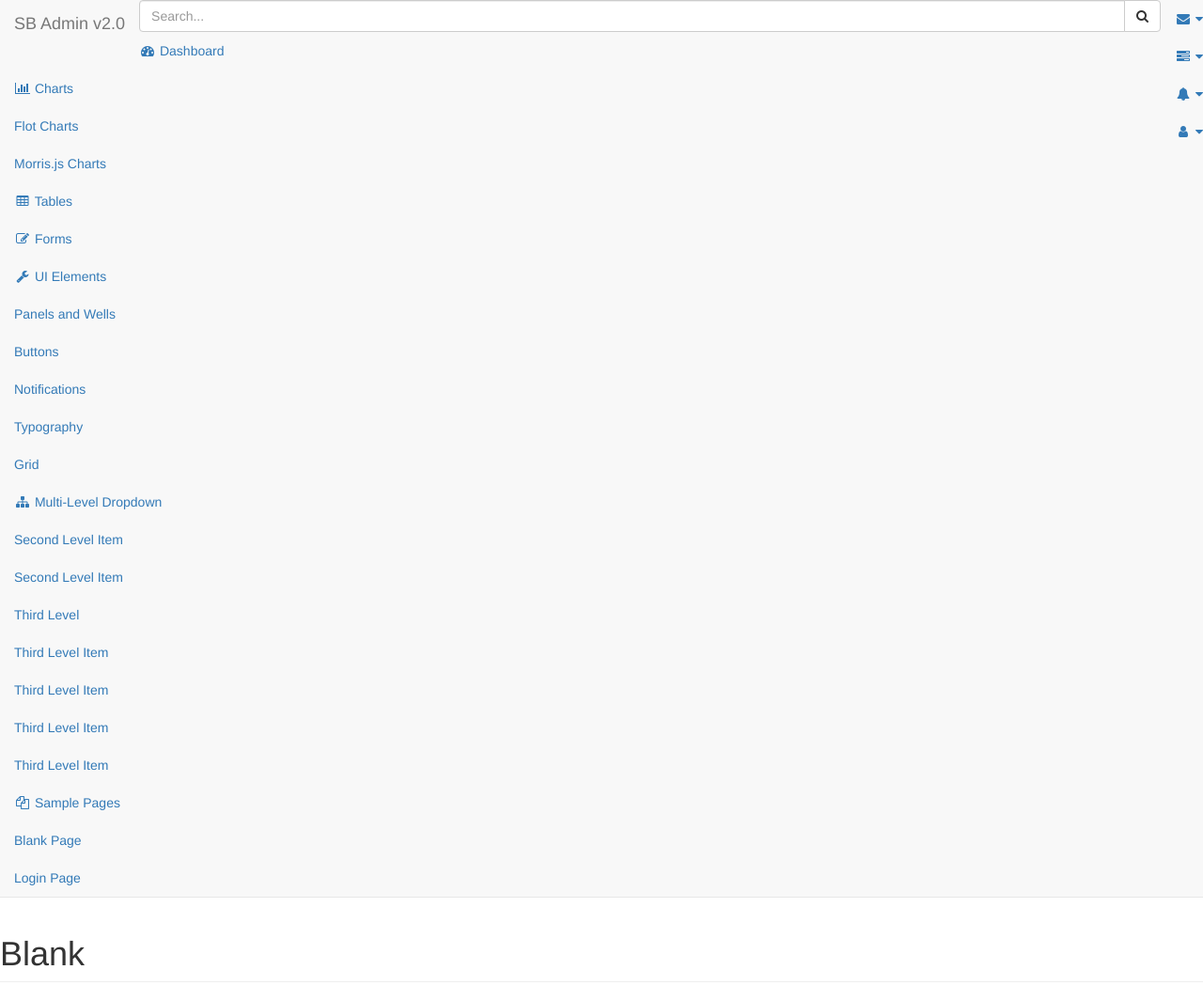
After one commit to sayompoo39/ci, a CodeIgniter app: page /ci/index.php/admin/admin/index in a window 1280 px wide. The commit adds this page. Shown: the whole page at 94% size. Run offline with CodeIgniter, Linux system fonts and the light colour scheme; some libraries are stand-ins or nearby versions.

Commit message:
Add admin view

```diff
--- /dev/null
+++ b/application/controllers/admin/Admin.php
@@ -0,0 +1,15 @@
+<?php
+
+/**
+ * Created by PhpStorm.
+ * User: lab
+ * Date: 27/11/2559
+ * Time: 12:14
+ */
+class Admin extends  CI_Controller
+{
+    public function  index(){
+        $this->load->view('admin/admin_view');
+    }
+
+}
--- a/application/views/admin/admin_view.php
+++ b/application/views/admin/admin_view.php
@@ -12,16 +12,16 @@
     <title>SB Admin 2 - Bootstrap Admin Theme</title>
 
     <!-- Bootstrap Core CSS -->
-    <link href="bower_components/sb-admin-2/css/bootstrap.min.css" rel="stylesheet">
+    <link href="<?php echo base_url('bower_components/sb-admin-2/css/bootstrap.min.css')?>" rel="stylesheet">
 
     <!-- MetisMenu CSS -->
-    <link href="bower_components/sb-admin-2/css/plugins/metisMenu/metisMenu.min.css" rel="stylesheet">
+    <link href="<?php echo base_url('bower_components/sb-admin-2/css/plugins/metisMenu/metisMenu.min.css')?>" rel="stylesheet">
 
     <!-- Custom CSS -->
-    <link href="bower_components/sb-admin-2/css/sb-admin-2.css" rel="stylesheet">
+    <link href="<?php echo base_url('bower_components/sb-admin-2/css/sb-admin-2.css')?>" rel="stylesheet">
 
     <!-- Custom Fonts -->
-    <link href="bower_components/sb-admin-2/font-awesome-4.1.0/css/font-awesome.min.css" rel="stylesheet" type="text/css">
+    <link href="<?php echo base_url('bower_components/sb-admin-2/font-awesome-4.1.0/css/font-awesome.min.css')?>" rel="stylesheet" type="text/css">
 
 </head>
 
@@ -373,16 +373,16 @@
 <!-- /#wrapper -->
 
 <!-- jQuery Version 1.11.0 -->
-<script src="bower_components/sb-admin-2/js/jquery-1.11.0.js"></script>
+<script src="<?php echo base_url('bower_components/sb-admin-2/js/jquery-1.11.0.js')?>"></script>
 
 <!-- Bootstrap Core JavaScript -->
-<script src="bower_components/sb-admin-2/js/bootstrap.min.js"></script>
+<script src="<?php echo base_url('bower_components/sb-admin-2/js/bootstrap.min.js')?>"></script>
 
 <!-- Metis Menu Plugin JavaScript -->
-<script src="bower_components/sb-admin-2/js/plugins/metisMenu/metisMenu.min.js"></script>
+<script src="<?php echo base_url('bower_components/sb-admin-2/js/plugins/metisMenu/metisMenu.min.js')?>'"></script>
 
 <!-- Custom Theme JavaScript -->
-<script src="bower_components/sb-admin-2/js/sb-admin-2.js"></script>
+<script src="<?php echo base_url('bower_components/sb-admin-2/js/sb-admin-2.js')?>"></script>
 
 </body>
 
--- a/bower.json
+++ b/bower.json
@@ -17,6 +17,7 @@
   "dependencies": {
     "animate.css": "^3.5.2",
     "font-awesome": "fontawesome#^4.7.0",
-    "bootstrap": "boostrap#^3.3.7"
+    "bootstrap": "boostrap#^3.3.7",
+    "sb-admin-2": "*"
   }
 }
```
